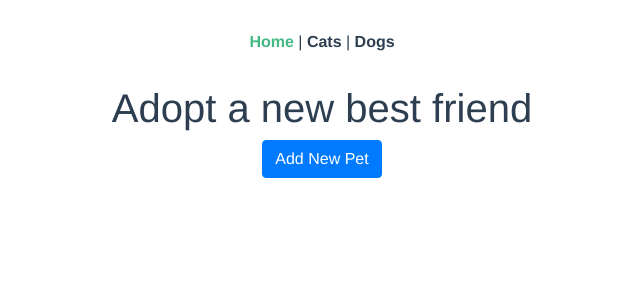
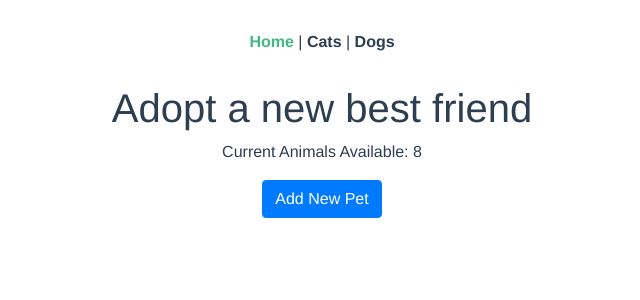
Before and after one commit to brittbmh/vue-pets, a Vue app: page / in a window 1280 px wide. Shown: the top 300 px of the page, without its empty margins (318-958 px from the left). Built offline with nearby package versions, Linux system fonts and the light colour scheme.

Commit message:
set up getters to get total animal count

```diff
--- /dev/null
+++ b/src/store/getters.js
@@ -0,0 +1,5 @@
+export default {
+    animalsCount: (state) => {
+        return state.cats.length + state.dogs.length
+    }
+}
--- a/src/store/index.js
+++ b/src/store/index.js
@@ -4,11 +4,13 @@ import Vuex from 'vuex'
 import state from './state'
 import mutations from './mutations'
 import actions from './actions'
+import getters from './getters'
 
 Vue.use(Vuex)
 
 export default new Vuex.Store({
     state,
     mutations,
-    actions
+    actions,
+    getters
 })
--- a/src/views/Home.vue
+++ b/src/views/Home.vue
@@ -1,6 +1,7 @@
 <template>
   <div class="home">
     <h1>Adopt a new best friend</h1>
+    <p>Current Animals Available: {{ animalsCount }}</p>
     <button class="btn btn-primary" @click="togglePetForm">Add New Pet</button>
     <b-form @submit.prevent="handleSubmit" v-if="showPetForm">
       <b-form-group id="input-group-2" label="Pet's Name:" label-for="input-2">
@@ -22,7 +23,7 @@
 </template>
 
 <script>
-import { mapActions } from 'vuex'
+import { mapActions, mapGetters } from 'vuex'
 export default {
   name: "home",
   data() {
@@ -34,6 +35,11 @@ export default {
         species: null
       }
     };
+  },
+  computed: {
+    ...mapGetters([
+      'animalsCount'
+    ])
   },
   methods: {
     ...mapActions([
```
